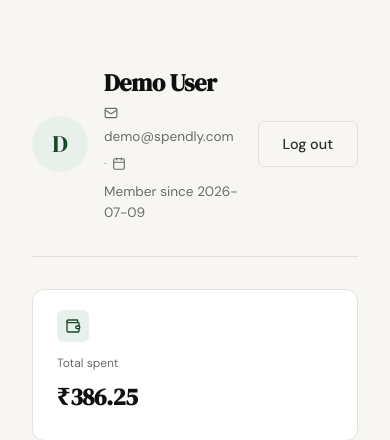
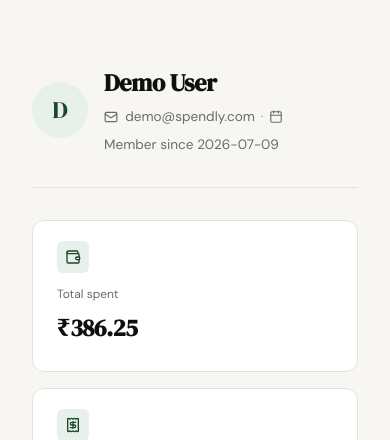
Before and after one commit to pmandal22/spendly, a Flask app: page /profile in a window 390 px wide. Shown: the part 61-501 px from the top of the page. Run offline with Flask 3, Linux system fonts and the light colour scheme; the visitor is signed in with stand-in values (Sample User, id 1); data comes from the database, SQL or seed files in the repository.

Commit message:
remove logout button from profile header

```diff
--- a/static/css/style.css
+++ b/static/css/style.css
@@ -848,14 +848,6 @@ a { color: inherit; text-decoration: none; }
     border-bottom: 1px solid var(--border);
 }
 
-.profile-header .btn-ghost {
-    display: inline-flex;
-    align-items: center;
-    gap: 0.4rem;
-}
-
-.profile-header .btn-ghost svg { width: 16px; height: 16px; }
-
 .profile-avatar {
     flex-shrink: 0;
     width: 56px;
@@ -1078,5 +1070,4 @@ a { color: inherit; text-decoration: none; }
     .mockup-stats { grid-template-columns: 1fr; }
     .profile-stats-row { grid-template-columns: 1fr; }
     .profile-header { flex-wrap: wrap; }
-    .profile-header .btn-ghost { margin-left: auto; }
 }
--- a/templates/profile.html
+++ b/templates/profile.html
@@ -16,7 +16,6 @@
                 <i data-lucide="calendar"></i>Member since {{ user["created_at"][:10] }}
             </p>
         </div>
-        <a href="{{ url_for('logout') }}" class="btn-ghost">Log out</a>
     </div>
 
     <div class="profile-stats-row">
```
